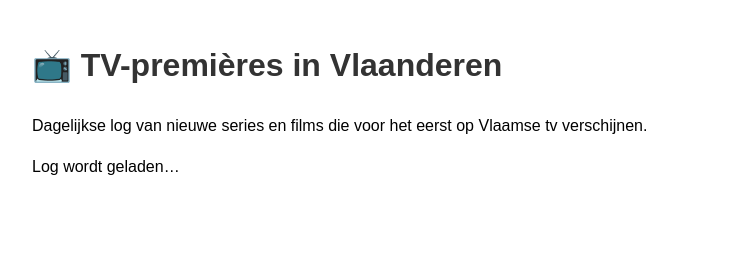
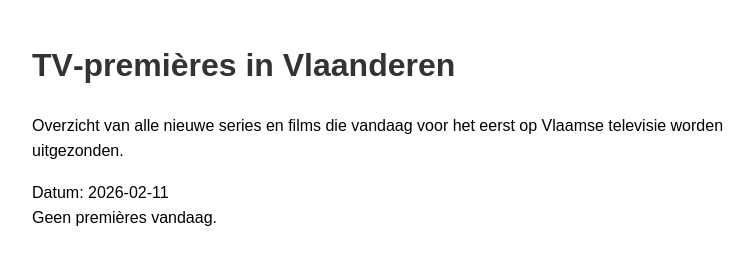
Before and after one commit to wbto1/tv-premieres, a plain HTML site: page index.html in a window 1280 px wide. Shown: the whole page, without its empty margins (258-1012 px from the left). Drawn offline with Linux system fonts and the light colour scheme.

Commit message:
Update index.html

```diff
--- a/index.html
+++ b/index.html
@@ -2,15 +2,23 @@
 <html lang="nl">
 <head>
   <meta charset="UTF-8">
-  <title>TV-premières Vlaanderen</title>
+  <title>TV-premières in Vlaanderen</title>
   <link rel="stylesheet" href="style.css">
+  <script defer src="premieres.js"></script>
 </head>
 <body>
-  <h1>📺 TV-premières in Vlaanderen</h1>
-  <p>Dagelijkse log van nieuwe series en films die voor het eerst op Vlaamse tv verschijnen.</p>
+  <header>
+    <h1>TV‑premières in Vlaanderen</h1>
+    <p>Overzicht van alle nieuwe series en films die vandaag voor het eerst op Vlaamse televisie worden uitgezonden.</p>
+  </header>
 
-  <div id="log">Log wordt geladen…</div>
-
-  <script src="premieres.js"></script>
+  <main>
+    <section>
+      <div id="meta">
+        <span>Datum: <span id="date"></span></span>
+      </div>
+      <div id="premieres"></div>
+    </section>
+  </main>
 </body>
 </html>
```
